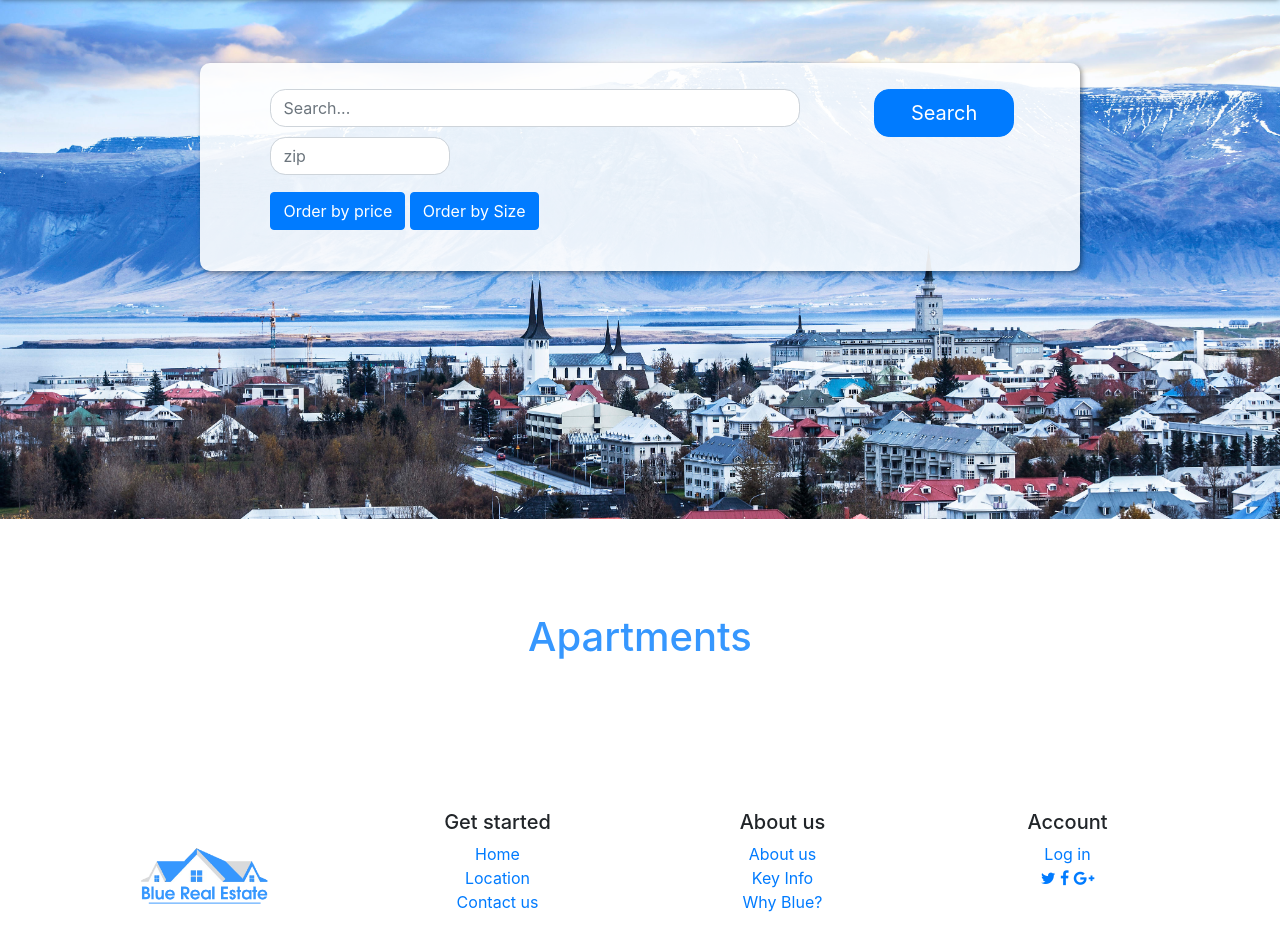
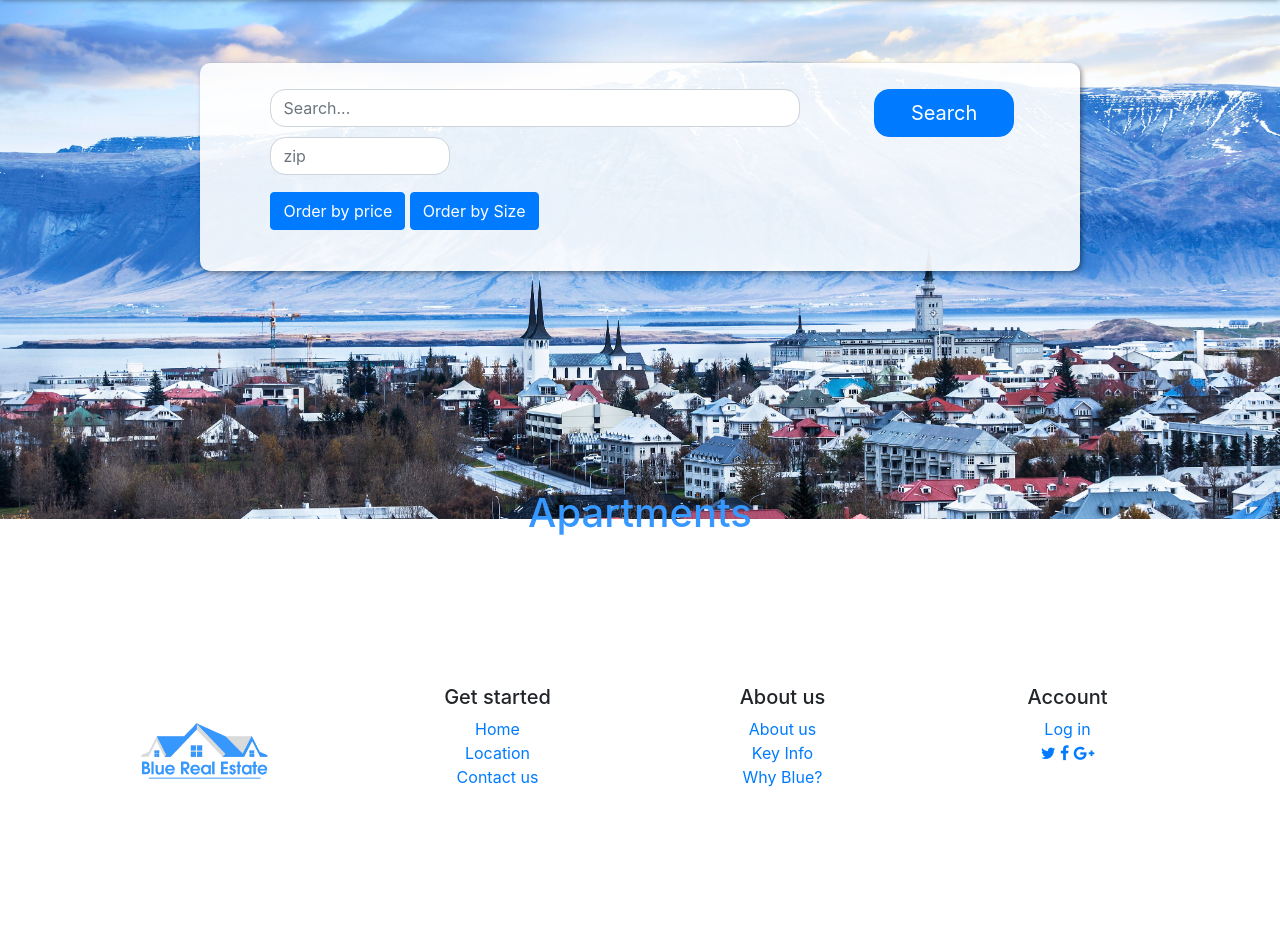
Before and after one commit to DanielAron18/BlueRealEstate, a Django app: page / in a window 1280 px wide. Shown: the part 67-1006 px from the top of the page. After the commit the page ends 854 px from the top, so only its background shows below. Run offline with Django 3.2, Linux system fonts and the light colour scheme; data that the repository does not hold is empty; some libraries are stand-ins or nearby versions.

Commit message:
margin breyting

```diff
--- a/static/css/index.css
+++ b/static/css/index.css
@@ -161,7 +161,7 @@
     }
 
     #TrendingApartmentsContainer{
-        margin-top: 150px;
+        margin-top: 2%;
     }
 
     #bl_logo {
```
